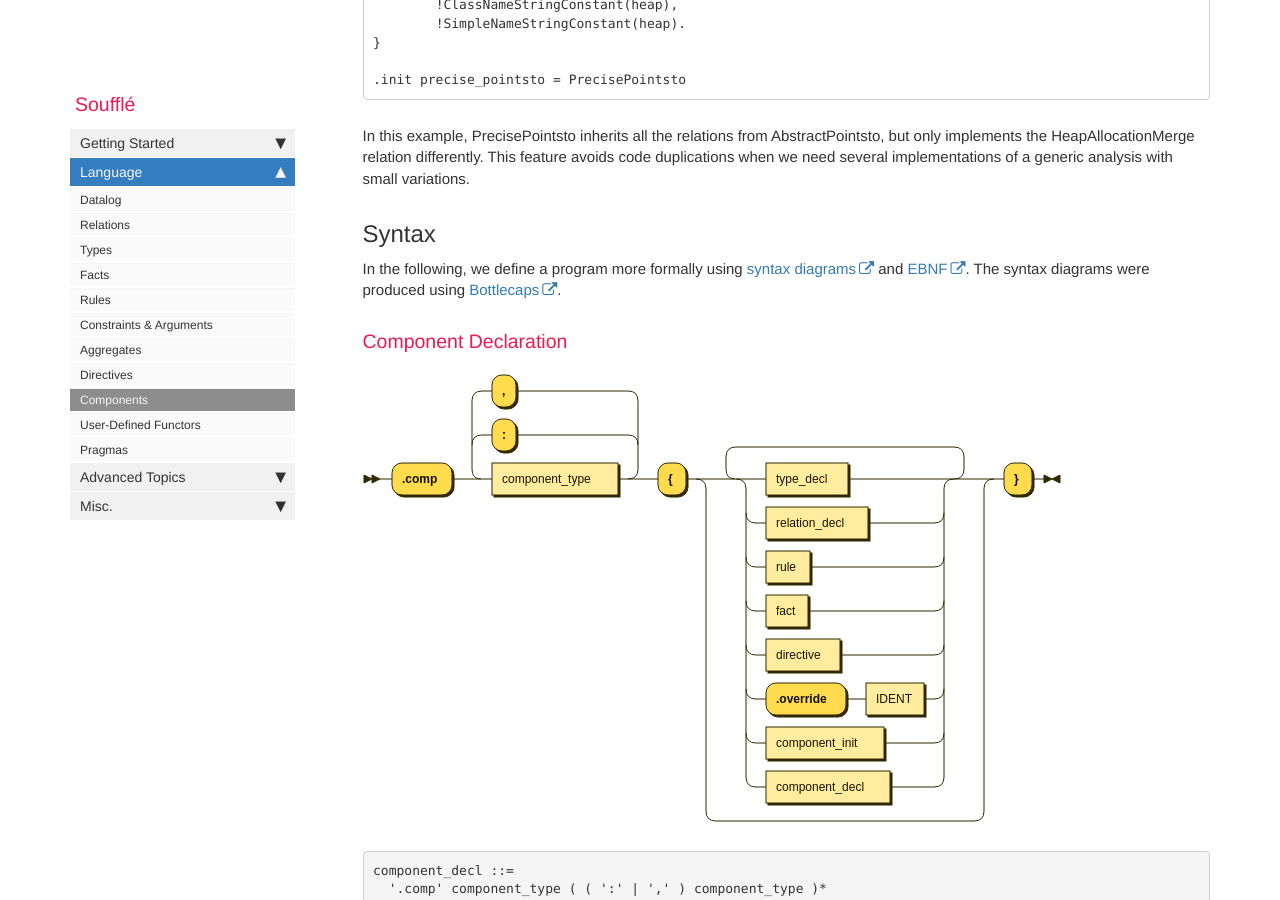
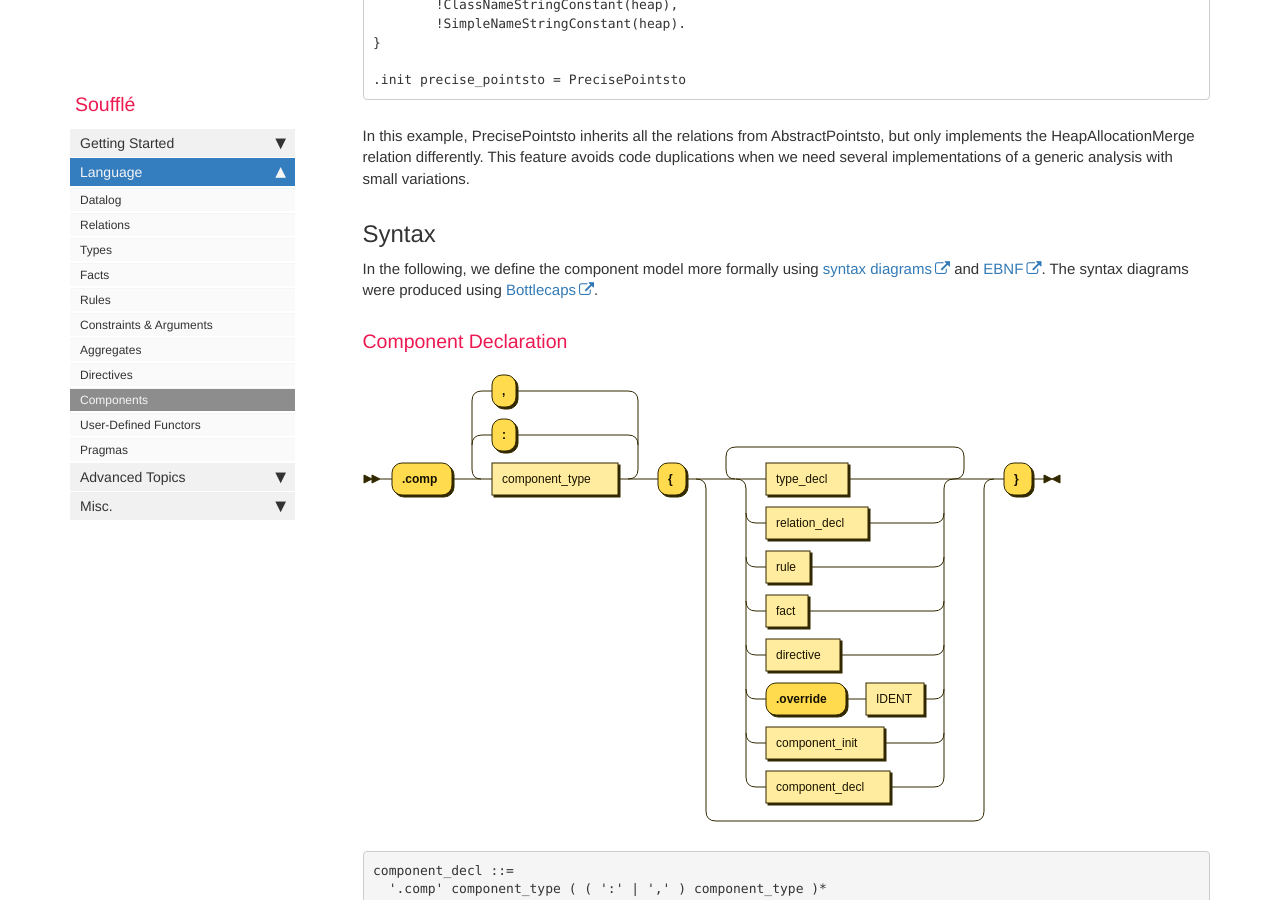
Before and after one commit to souffle-lang/souffle-lang.github.io, a Jekyll site: the page built from pages/docs/components.md, in a window 1280 px wide and 900 px high, scrolled down 3812 px. Built offline with Jekyll 4.4.1, drawn with Linux system fonts in a browser that asks for light colours; comment, search, counter and statistics services are not loaded.

Commit message:
Update components.md

```diff
--- a/pages/docs/components.md
+++ b/pages/docs/components.md
@@ -179,7 +179,7 @@ In this example, PrecisePointsto inherits all the relations from AbstractPointst
 
 
 ## Syntax
-In the following, we define a program more formally using [syntax diagrams](https://en.wikipedia.org/wiki/Syntax_diagram) and [EBNF](https://en.wikipedia.org/wiki/Extended_Backus–Naur_form). The syntax diagrams were produced using [Bottlecaps](https://www.bottlecaps.de/rr/ui).
+In the following, we define the component model more formally using [syntax diagrams](https://en.wikipedia.org/wiki/Syntax_diagram) and [EBNF](https://en.wikipedia.org/wiki/Extended_Backus–Naur_form). The syntax diagrams were produced using [Bottlecaps](https://www.bottlecaps.de/rr/ui).
 
 ### Component Declaration
 
```
